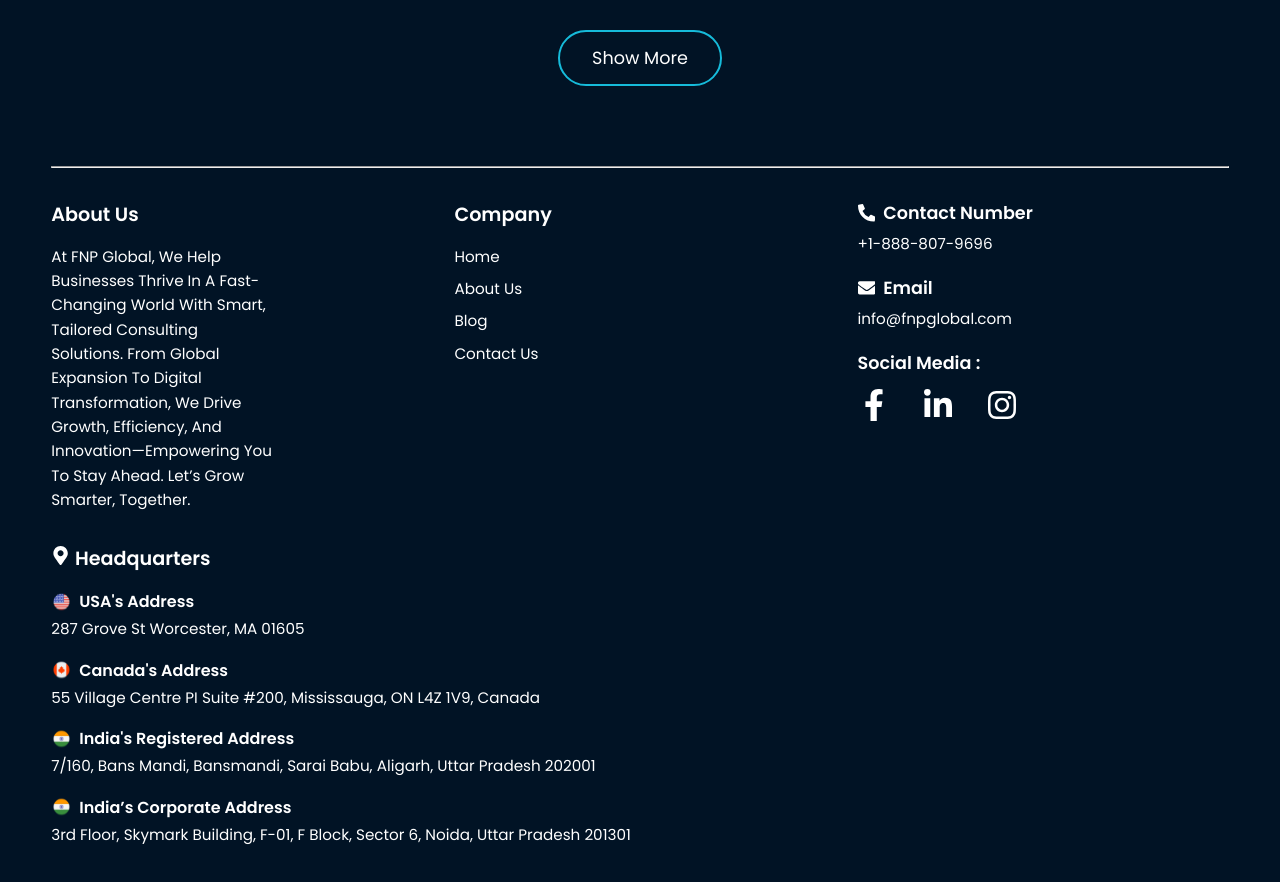
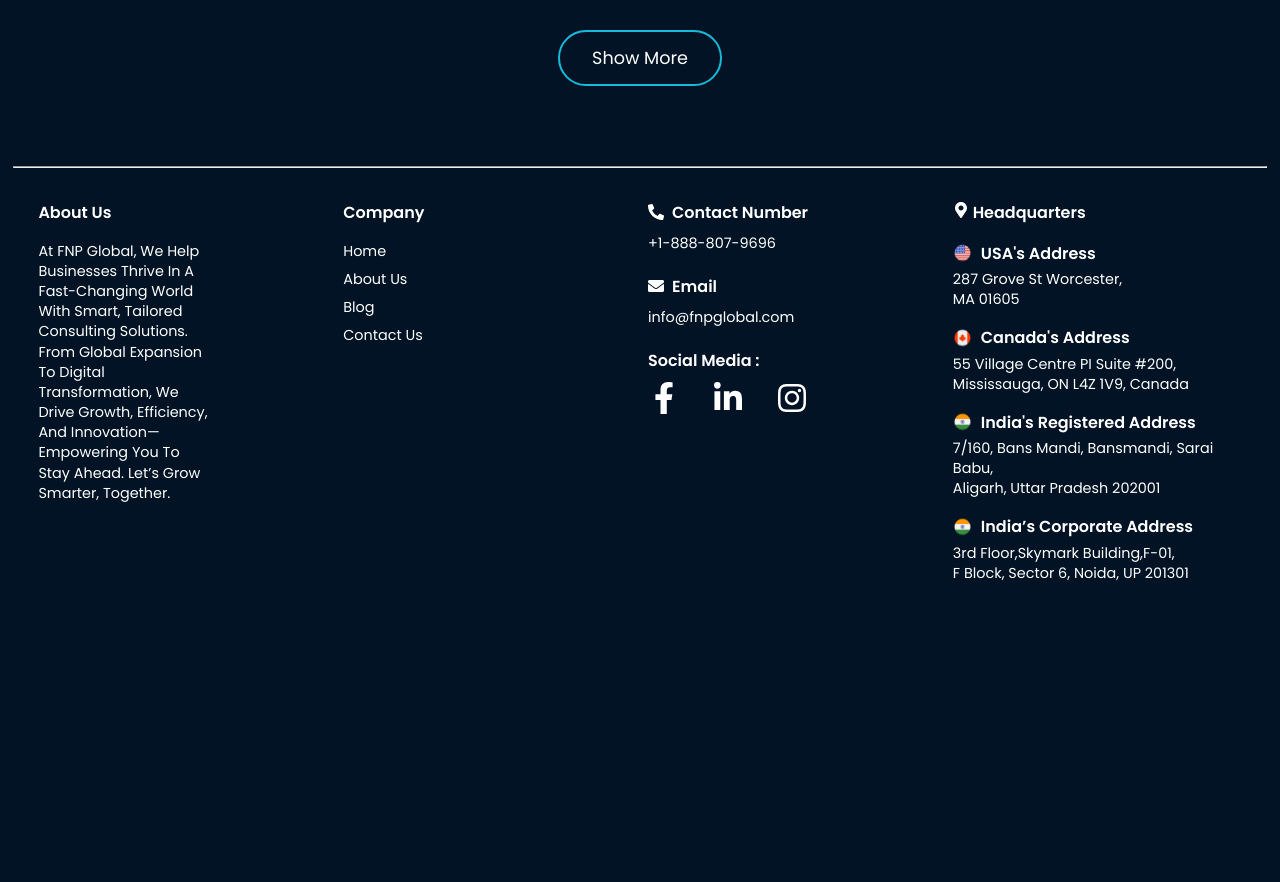
Before and after one commit to FNP-git/FNP-GLOBAL, a React (Vite) app in the folder frontend/: page / in a window 1280 px wide. Shown: the part 6960-7842 px from the top of the page. After the commit the page ends 7591 px from the top, so only its background shows below. Built offline with nearby package versions, Linux system fonts and the light colour scheme.

Commit message:
updated footer

```diff
--- a/frontend/src/components/Footer.css
+++ b/frontend/src/components/Footer.css
@@ -1,7 +1,7 @@
 .footer {
   background-color: #011325;
   color: #ffffff;
-  padding: 4vh 4vw;
+  padding: 4vh 1vw;
   font-family: 'Poppins', sans-serif;
 }
 
@@ -143,3 +143,34 @@
   line-height: 1.3;
 }
 }
+@media screen and (min-width: 1113px) and (max-width: 1495px) {
+  .footer-container {
+    gap: 1rem;
+    padding: 0 2vw; /* reduce side spacing */
+  }
+
+  .footer-section {
+    flex: 1 1 18rem; /* allow them to shrink slightly more */
+    min-width: 200px; /* allow more items per row */
+  }
+
+  .footer-section h3,
+  .footer-section h4 {
+    font-size: 1rem;
+  }
+
+  .footer-section a,
+  .footer-section p,
+  .footer-section ul {
+    font-size: 0.9rem;
+    line-height: 1.4;
+  }
+
+  .footer-container {
+    display: flex;
+    flex-wrap: nowrap;
+}
+  .footer-section .about{
+    background-color: blue;
+  }
+}
--- a/frontend/src/components/Footer.jsx
+++ b/frontend/src/components/Footer.jsx
@@ -59,7 +59,7 @@
               <img src={usa} alt="usa" />
               <span>USA's Address</span>
             </div>
-            <p>287 Grove St Worcester, MA 01605</p>
+            <p>287 Grove St Worcester, <br /> MA 01605</p>
           </div>
 
           <div className="address-line">
@@ -67,7 +67,7 @@
               <img src={canada} alt="canada" />
               <span>Canada's Address</span>
             </div>
-            <p>55 Village Centre PI Suite #200, Mississauga, ON L4Z 1V9, Canada</p>
+            <p>55 Village Centre PI Suite #200, <br /> Mississauga, ON L4Z 1V9, Canada</p>
           </div>
 
           <div className="address-line">
@@ -75,7 +75,7 @@
               <img src={india} alt="india" />
               <span>India's Registered Address</span>
             </div>
-            <p>7/160, Bans Mandi, Bansmandi, Sarai Babu, Aligarh, Uttar Pradesh 202001</p>
+            <p>7/160, Bans Mandi, Bansmandi, Sarai Babu, <br /> Aligarh, Uttar Pradesh 202001</p>
           </div>
 
           <div className="address-line">
@@ -83,7 +83,7 @@
               <img src={india} alt="india" />
               <span>India’s Corporate Address</span>
             </div>
-            <p>3rd Floor, Skymark Building, F-01, F Block, Sector 6, Noida, Uttar Pradesh 201301</p>
+            <p>3rd Floor,Skymark Building,F-01, <br /> F Block, Sector 6, Noida, UP 201301</p>
           </div>
         </div>
       </div>
```
